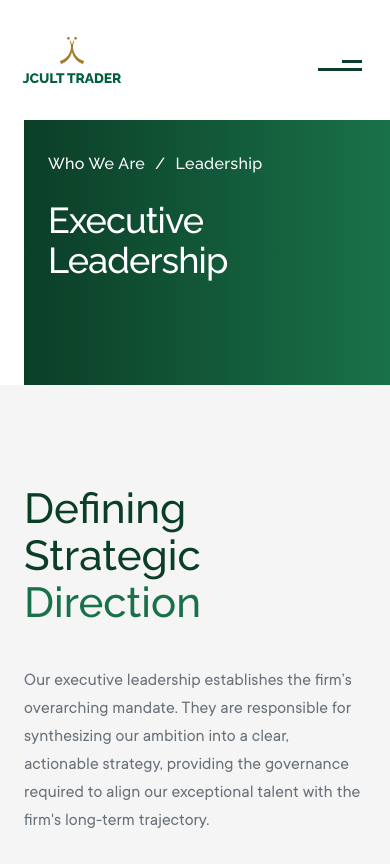
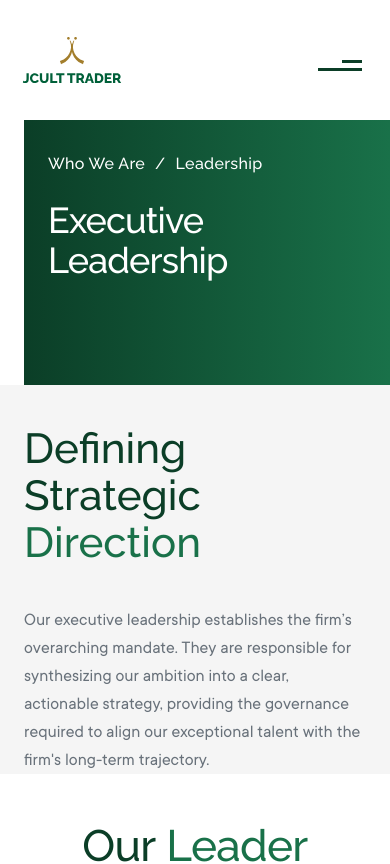
Before and after one commit to CodeWhiz-101/Jcult, a Next.js app: page /who-we-are/executive-leadership in a window 390 px wide. Shown: the top 864 px of the page. Built offline with nearby package versions, Linux system fonts and the light colour scheme.

Commit message:
chore: force vercel rebuild

```diff
--- a/src/app/who-we-are/executive-leadership/page.tsx
+++ b/src/app/who-we-are/executive-leadership/page.tsx
@@ -129,12 +129,17 @@ export default function LeadershipTeam() {
   className="
     relative
     z-10
-      min-h-[50vh]
-      flex items-center
+    min-h-[auto]
+    -mt-[24px]
+    flex items-start
     bg-tertiary
+    md:min-h-[50vh]
+    md:flex
+    md:items-center
     md:-mt-28 lg:-mt-36
   "
 >
+
     <div className="container-responsive">
       <div className="flex flex-col md:flex-row items-start">
 
--- a/src/app/who-we-are/our-global-base/page.tsx
+++ b/src/app/who-we-are/our-global-base/page.tsx
@@ -158,7 +158,11 @@ useEffect(() => {
       md:-mt-20 lg:-mt-28
     "
   >
-    <div className="container-responsive pt-6 md:pt-8 lg:pt-10">
+    <div className="
+  container-responsive
++ -mt-[20px] md:mt-0
+  pt-2 md:pt-8 lg:pt-10
+">
       <div className="flex flex-col md:flex-row items-start">
 
         {/* LEFT — TITLE */}
@@ -167,7 +171,7 @@ useEffect(() => {
             <h2
               className="
                 font-brand
-                mb-8
+                mb-5
                 text-[48px] md:text-[54px] lg:text-[60px]
                 leading-[1.18]
               "
```
Also changed, not shown: 1 other file (tests, documents, lock files or other folders). Lines whose indentation alone changed are shown as unchanged.
